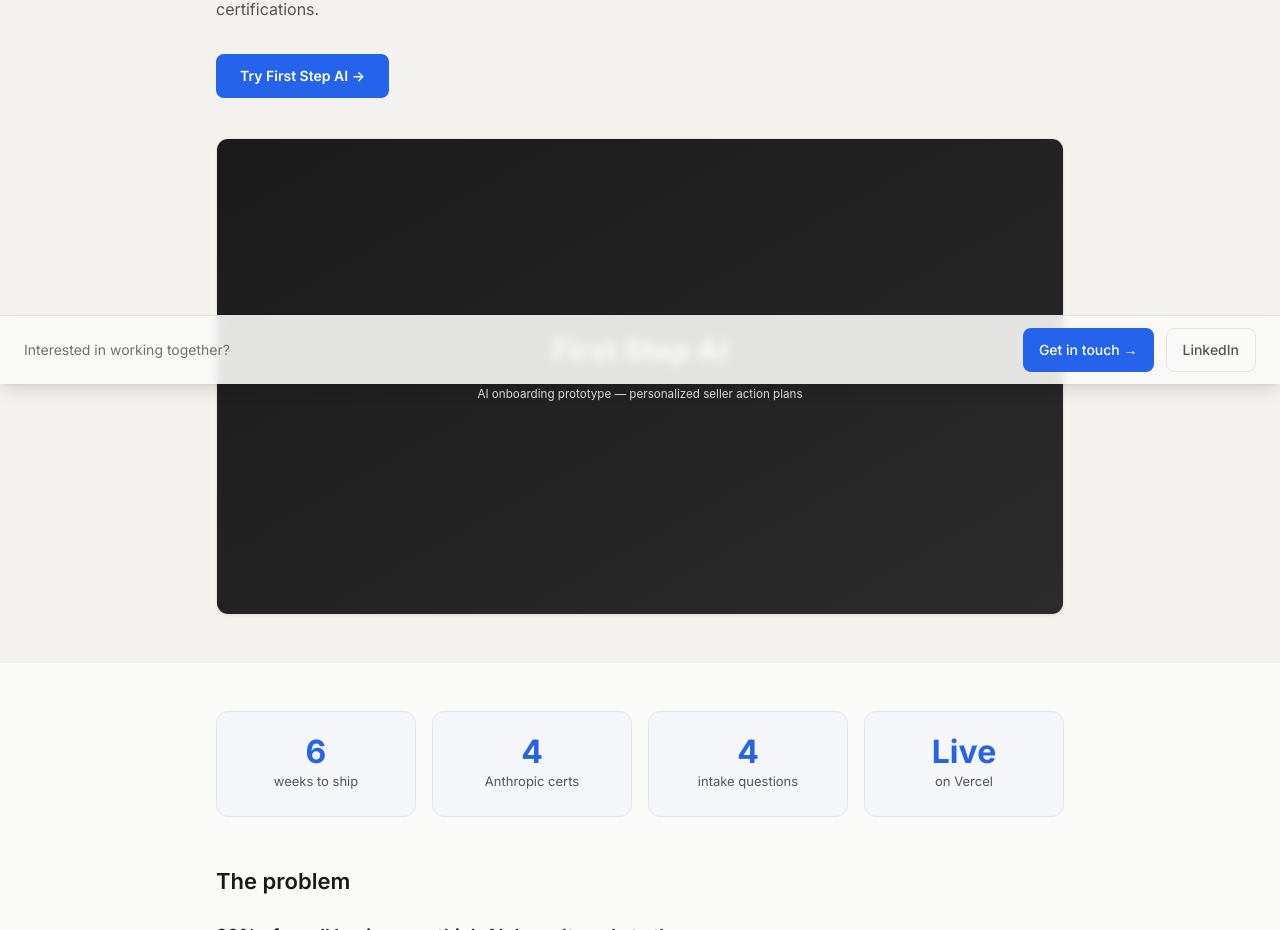
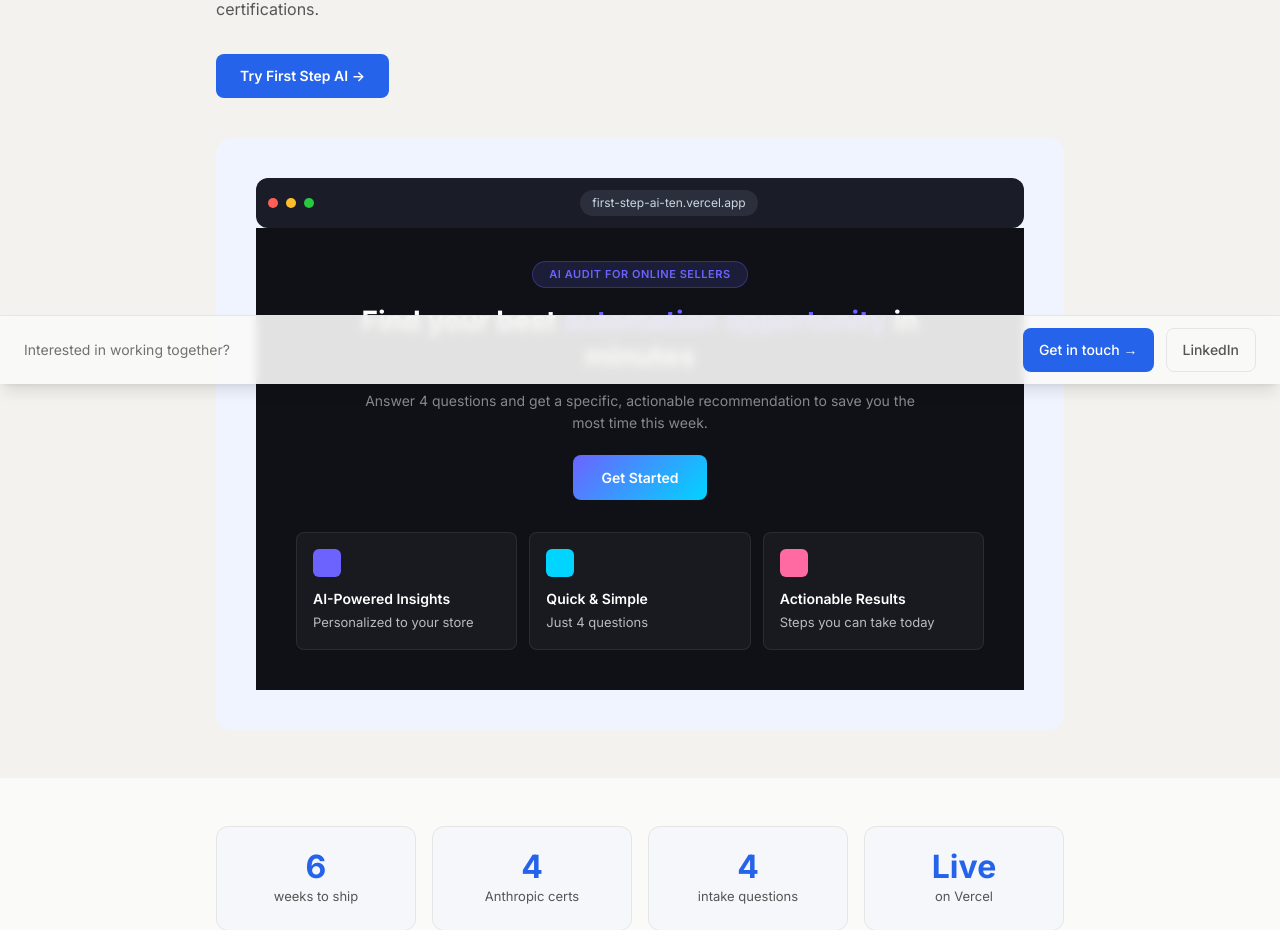
Before and after one commit to ChrisJohn12/portfolio-site, a Next.js app: page /work/first-step-ai in a window 1280 px wide. Shown: the part 416-1346 px from the top of the page. Built offline with nearby package versions, Linux system fonts and the light colour scheme.

Commit message:
Fix First Step AI hero mockup render and inline browser preview

```diff
--- a/app/work/first-step-ai/page.tsx
+++ b/app/work/first-step-ai/page.tsx
@@ -172,14 +172,53 @@ export default function FirstStepAICaseStudy() {
           </div>
 
           <div className="max-w-4xl mx-auto px-6 mt-10">
-            <div className="relative w-full aspect-video rounded-xl overflow-hidden border border-[#E5E5E5] shadow-sm">
-              <Image
-                src="/assets/first-step-ai/cover.svg"
-                alt="First Step AI - AI onboarding agent for e-commerce sellers"
-                fill
-                className="object-cover object-center"
-                priority
-              />
+            <div className="rounded-[16px] bg-[#F0F4FF] p-[40px] overflow-hidden">
+              <div className="rounded-[12px] bg-[#1A1D27] p-[12px] flex items-center gap-3">
+                <div className="flex items-center gap-2">
+                  <span className="h-2.5 w-2.5 rounded-full bg-[#FF5F57]" />
+                  <span className="h-2.5 w-2.5 rounded-full bg-[#FFBD2E]" />
+                  <span className="h-2.5 w-2.5 rounded-full bg-[#28C840]" />
+                </div>
+                <div className="mx-auto rounded-full bg-[#2B2F3C] px-3 py-1 text-[12px] text-[#CBD5E1]">
+                  first-step-ai-ten.vercel.app
+                </div>
+              </div>
+
+              <div className="bg-[#0F1117] px-[40px] pb-[40px] pt-[32px] text-center">
+                <div className="mx-auto inline-flex items-center justify-center rounded-[20px] border border-[rgba(108,99,255,0.3)] bg-[rgba(108,99,255,0.15)] px-[16px] py-[4px] text-[11px] uppercase tracking-[0.05em] text-[#6C63FF] font-semibold mb-4">
+                  AI AUDIT FOR ONLINE SELLERS
+                </div>
+
+                <h3 className="text-[28px] font-bold leading-tight text-white max-w-2xl mx-auto">
+                  Find your best <span className="text-[#6C63FF]">automation opportunity</span> in minutes
+                </h3>
+
+                <p className="mt-4 text-[14px] text-[rgba(255,255,255,0.5)] max-w-xl mx-auto leading-relaxed">
+                  Answer 4 questions and get a specific, actionable recommendation to save you the most time this week.
+                </p>
+
+                <button className="mt-5 inline-flex items-center justify-center rounded-[8px] bg-[linear-gradient(135deg,#6C63FF,#00D4FF)] px-[28px] py-[12px] text-[14px] font-semibold text-white">
+                  Get Started
+                </button>
+
+                <div className="mt-8 grid gap-3 sm:grid-cols-3">
+                  <div className="rounded-[8px] border border-[rgba(255,255,255,0.08)] bg-[rgba(255,255,255,0.04)] p-4 text-left">
+                    <div className="mb-3 h-[28px] w-[28px] rounded-[6px] bg-[#6C63FF]" />
+                    <p className="font-semibold text-white mb-1 text-sm">AI-Powered Insights</p>
+                    <p className="text-[13px] text-[rgba(255,255,255,0.7)]">Personalized to your store</p>
+                  </div>
+                  <div className="rounded-[8px] border border-[rgba(255,255,255,0.08)] bg-[rgba(255,255,255,0.04)] p-4 text-left">
+                    <div className="mb-3 h-[28px] w-[28px] rounded-[6px] bg-[#00D4FF]" />
+                    <p className="font-semibold text-white mb-1 text-sm">Quick & Simple</p>
+                    <p className="text-[13px] text-[rgba(255,255,255,0.7)]">Just 4 questions</p>
+                  </div>
+                  <div className="rounded-[8px] border border-[rgba(255,255,255,0.08)] bg-[rgba(255,255,255,0.04)] p-4 text-left">
+                    <div className="mb-3 h-[28px] w-[28px] rounded-[6px] bg-[#FF6AA3]" />
+                    <p className="font-semibold text-white mb-1 text-sm">Actionable Results</p>
+                    <p className="text-[13px] text-[rgba(255,255,255,0.7)]">Steps you can take today</p>
+                  </div>
+                </div>
+              </div>
             </div>
           </div>
         </div>
```
